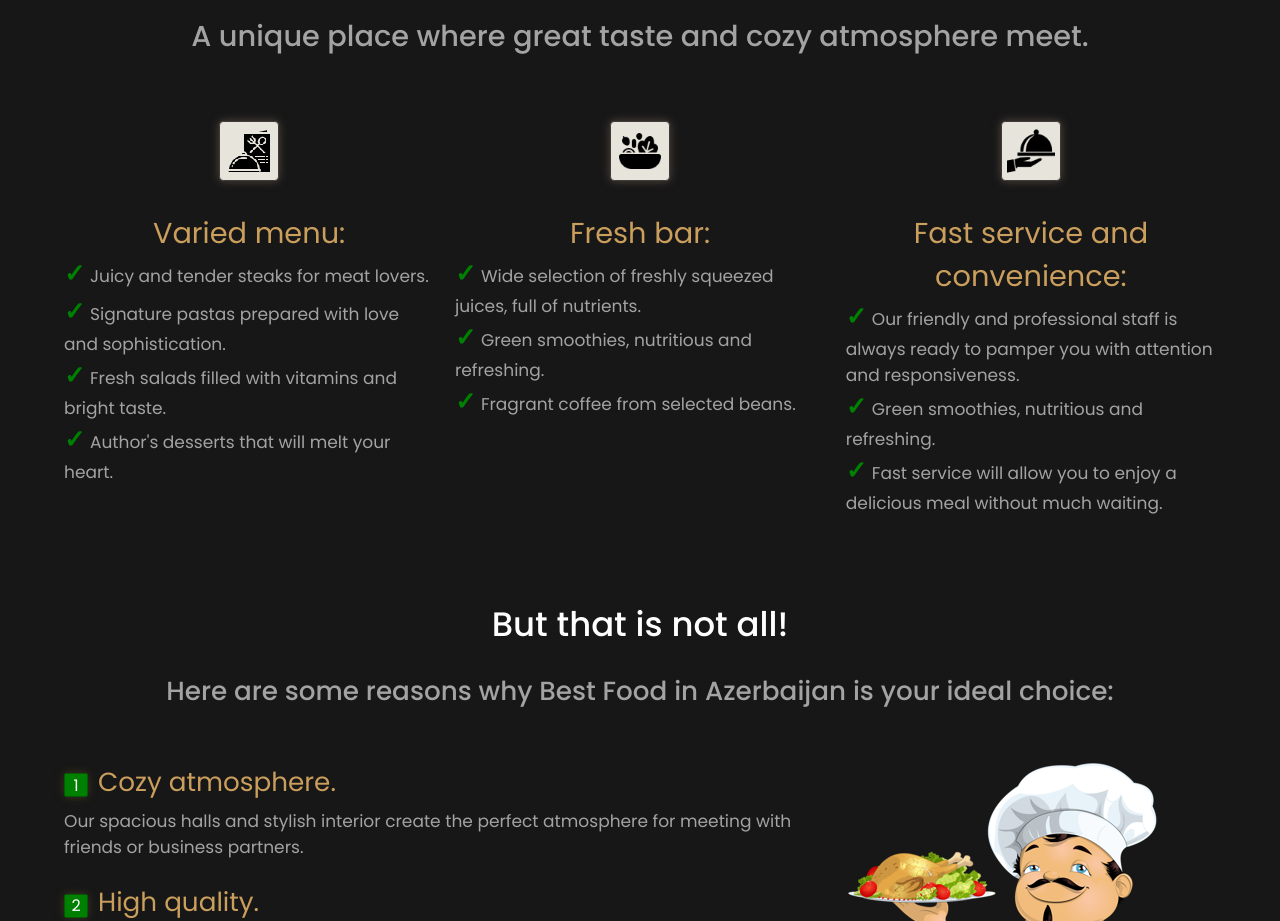
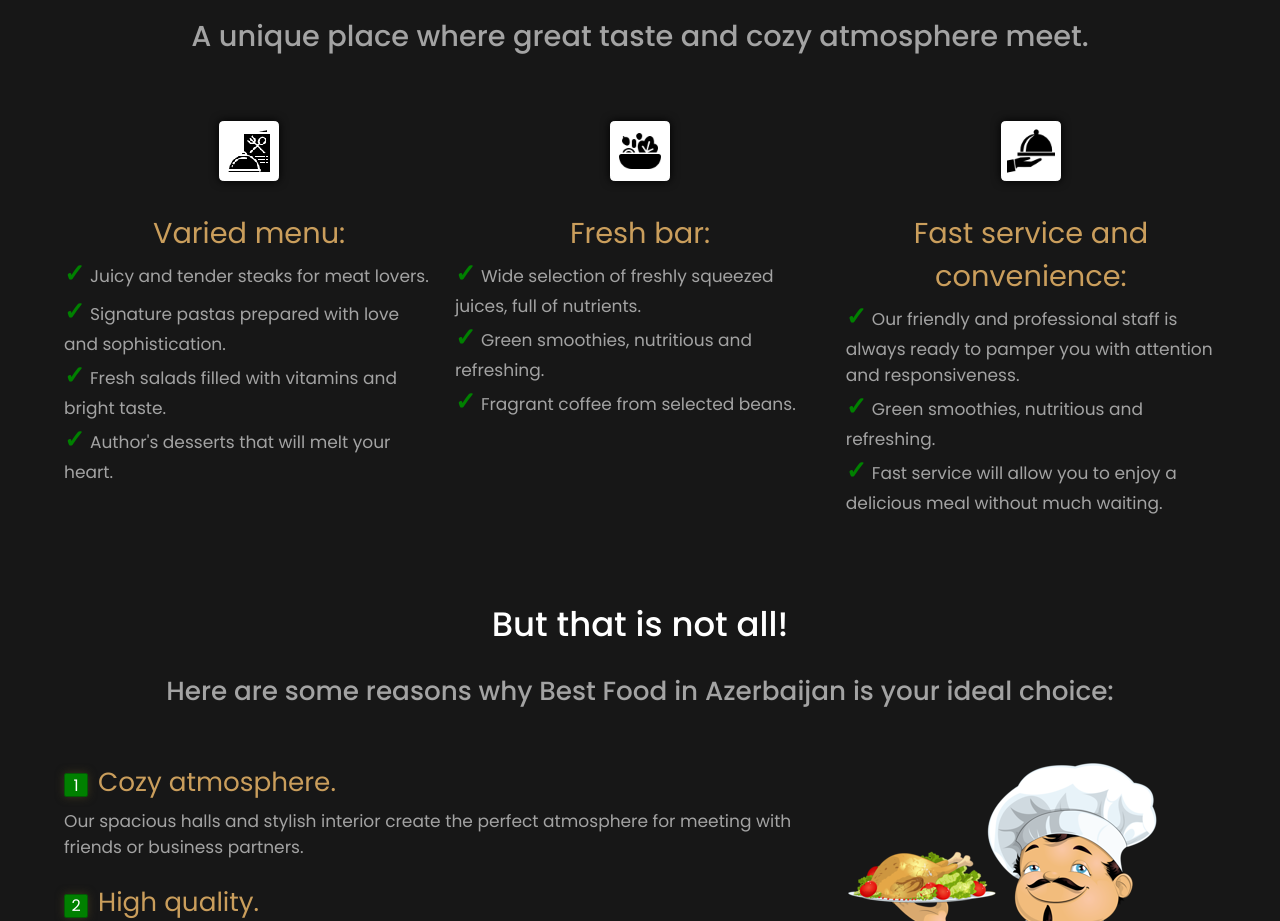
Before and after one commit to rovsenhuseynov/Tengiz_04_28_2024-1, a React (Create React App) app: page /about in a window 1280 px wide. Shown: the part 1100-2021 px from the top of the page. Built offline with nearby package versions, Linux system fonts and the light colour scheme.

Commit message:
Коррекция страница About

```diff
--- a/src/assets/globalStyles.scss
+++ b/src/assets/globalStyles.scss
@@ -21,7 +21,6 @@ body {
   --fz_H5: calc(0.4vw + 1rem);
   --fz_H6: calc(0.2vw + 1rem);
   --fz_p: clamp(0.9rem, 0.825rem + 0.3vw, 1.2rem);
-
   --fz_BTN: calc(0.6vw + 0.6rem);
 }
 
--- a/src/pages/about/About.scss
+++ b/src/pages/about/About.scss
@@ -2,8 +2,7 @@
 
 .about__wrapper {
   .about__content {
-    // background-image: url(../../assets/image/Paper_texture.webp);
-    background: rgb(23,23,23);
+    background: rgb(23, 23, 23);
     height: 100vh;
     height: 100%;
     padding-block: calc(1.6vw + 0.8rem);
@@ -44,20 +43,23 @@
           flex-direction: column;
           align-items: center;
           gap: 10px;
+
           .about__title-svg {
-            border: 1px solid var(--brown_txt_color);
-            background-color: var(--light_beige_color);
+            user-select: none;
+            border: 1px solid #fff;
+            background-color: #fff;
             border-radius: 7%;
             padding: 5px;
             width: 60px;
-            box-shadow: 0 0 10px rgb(83, 71, 65);
+            box-shadow: 0 0 10px black;
+            margin-bottom: calc(1vw + 0.5rem);
             transition: all 0.2s;
-            margin-bottom: calc(1vw + 0.5rem);
             &:hover {
               background-color: var(--light2_beige_color);
-              box-shadow: inset 0 0 6px black;
+              border: 1px solid rgb(23, 23, 23);
             }
           }
+
           .about__title {
             font-size: var(--fz_H3);
             text-align: center;
@@ -81,8 +83,7 @@
       }
     }
 
-
-//------------------------------------------
+    //---  reasons-choice  ----------------------
 
     .reasons-choice {
       .reasons-choice__title {
@@ -112,14 +113,13 @@
           .reasons-choice__list-element {
             margin-bottom: calc(1.6vw + 0.8rem);
             list-style: none;
-            counter-increment: my-counter; /* Увеличиваем счетчик */
+            counter-increment: my-counter; /* Увеличиваем счетчик - ( нумерация подзаглавий в списке ) */
 
             .reasons-choice__list-element-title {
               font-size: var(--fz_H4);
               font-weight: 400;
               line-height: 0.5;
               color: var(--darkSand_txt_color);
-
             }
             .reasons-choice__list-element-text {
               margin-top: calc(0.4vw + 0.3rem);
```
Also changed, not shown: src/assets/svg/About_BenefitSection_svg/fresh/fresh_2.svg.
